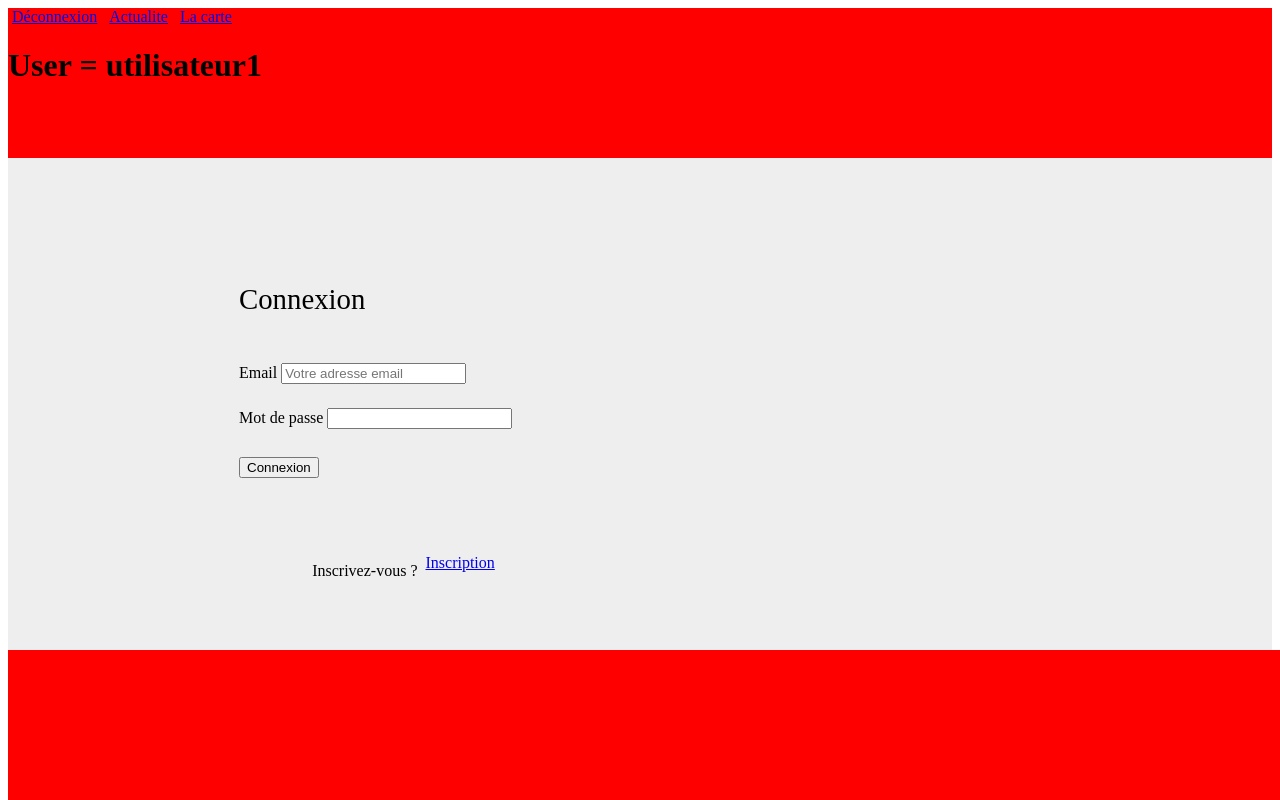
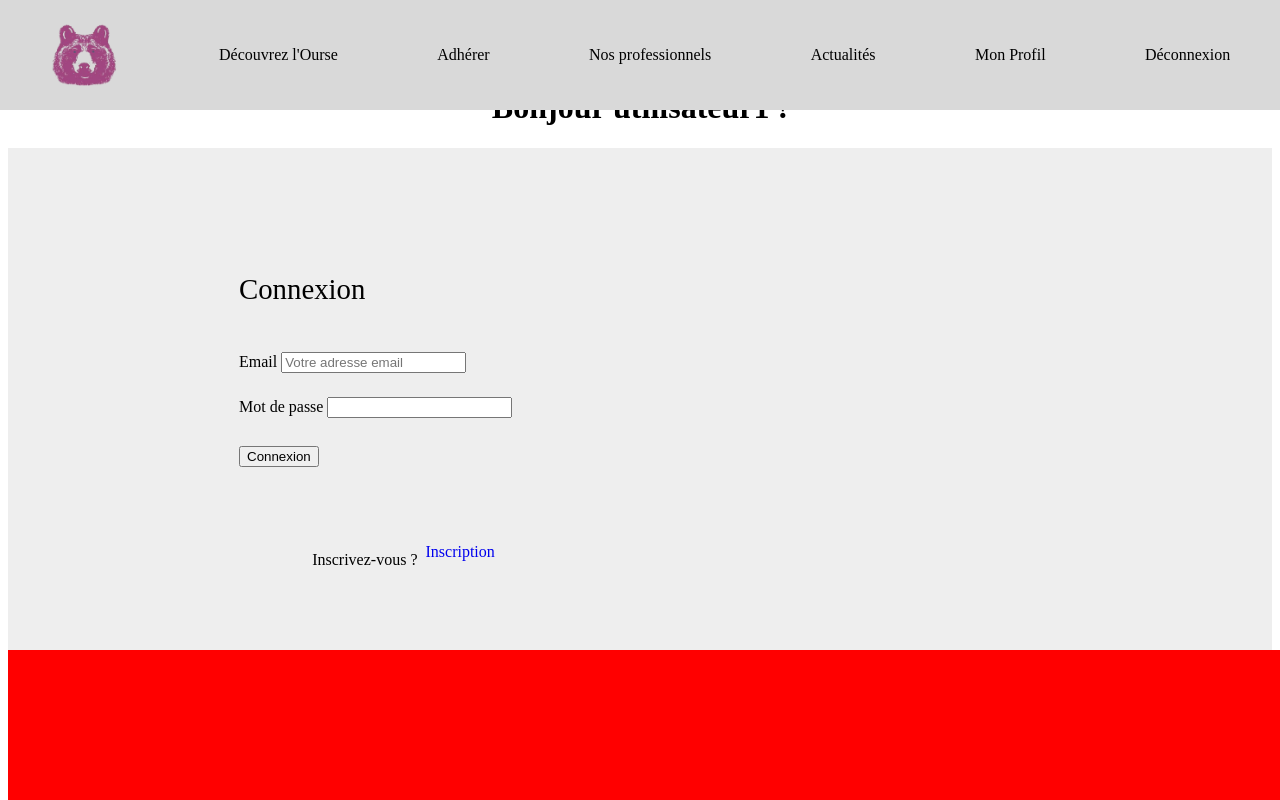
Before and after one commit to Aboubakr67/ourse, a PHP site: page /connexion.php in a window 1280 px wide. Run offline with PHP 8.4, Linux system fonts and the light colour scheme; a user stored in the database is signed in; a stand-in replaces the project's code that opens the database connection.

Commit message:
front: feuille de style+ front header et actualites

```diff
--- a/header.php
+++ b/header.php
@@ -6,6 +6,7 @@
     <title>OURSE</title>
 
     <script src="https://cdnjs.cloudflare.com/ajax/libs/bootstrap/5.3.3/js/bootstrap.min.js" integrity="sha512-ykZ1QQr0Jy/4ZkvKuqWn4iF3lqPZyij9iRv6sGqLRdTPkY69YX6+7wvVGmsdBbiIfN/8OdsI7HABjvEok6ZopQ==" crossorigin="anonymous" referrerpolicy="no-referrer"></script>
+    <link rel="stylesheet" href="style.css">
     <link rel="stylesheet" href="https://cdnjs.cloudflare.com/ajax/libs/bootstrap/5.3.3/css/bootstrap-grid.min.css" integrity="sha512-i1b/nzkVo97VN5WbEtaPebBG8REvjWeqNclJ6AItj7msdVcaveKrlIIByDpvjk5nwHjXkIqGZscVxOrTb9tsMA==" crossorigin="anonymous" referrerpolicy="no-referrer" />
 </head>
 
@@ -13,26 +14,23 @@
 
 <header>
 
+ <!-- barre de navigation -->
+    <nav class="navbar">
+        <a href="index.php"><img src="./images/logo.png" alt="logo"></a>
+        <a href="index.php">Découvrez l'Ourse</a>
+        <a href="adhesion.php">Adhérer</a>
+        <a href="la-carte.php">Nos professionnels</a>
 
+        <?php if (isset($_SESSION['auth'])) { ?>
+            <a href="actualite.php">Actualités</a>
+            <a href="profil.php">Mon Profil</a>
+            <a href="actions/deconnexion.php">Déconnexion</a>
+        <?php } else { ?>
+            <a href="connexion.php">Connexion</a>
+        <?php } ?>
 
-<?php if (isset($_SESSION['auth'])) { ?>
-    <a class="nav-link fs-6 mx-1 bg-danger rounded text-white" aria-current="page" aria-disabled="true" href="actions/deconnexion.php">Déconnexion</a>
-    <a class="nav-link fs-6 mx-1 bg-danger rounded text-white" aria-current="page" aria-disabled="true" href="actualite.php">Actualite</a>
-    <a class="nav-link fs-6 mx-1 bg-danger rounded text-white" aria-current="page" aria-disabled="true" href="la-carte.php">La carte</a>
-    <h1>User = <?php echo $_SESSION['pseudo']; ?></h1>
-
-                    <?php } else { ?>
-<a class="nav-link fs-5 mx-2 text-black" aria-disabled="true" href="inscription.php">Inscription</a>
-<a class="nav-link fs-5 mx-2 text-black" aria-disabled="true" href="index.php">Accueil</a>
-<a class="nav-link fs-5 mx-2 text-white rounded bg-primary" aria-disabled="true" href="connexion.php">Connexion</a>
-                    <?php } ?>
+    </nav>
+    <?php if (isset($_SESSION['auth'])) { ?>
+        <h1>Bonjour <?php echo $_SESSION['pseudo']; ?> !</h1>
+        <?php } ?>
 </header>
-
-<style>
-    header {
-    width: 100%; /* Prend toute la largeur de la page */
-    height: 150px; /* Hauteur de 300 pixels */
-    background-color: red; /* Couleur de fond rouge */
-}
-
-</style>
--- /dev/null
+++ b/style.css
@@ -0,0 +1,144 @@
+body {
+    padding-top: 60px;
+}
+
+:root {
+    --principal-color: #ad529d;
+    --light-principal-color : #f8e1f4;
+    --secondary-color: #CDCB61;
+    --black: #000000;
+    --white: rgb(248, 252, 250);
+    --navbar-color: #d9d9d9
+}
+
+a:hover, button:hover{
+    cursor:pointer;
+  }
+
+/*HEADER*/
+
+.navbar {
+    position: fixed;
+    top: 0;
+    left: 0;
+    width: 100%;
+    background-color:var(--navbar-color);
+    display: flex;
+    justify-content: space-around;
+    align-items: center;
+    padding: 10px 0;
+    z-index: 1000;
+}
+
+.navbar img {
+    width: 70px;
+    height: auto;
+}
+
+.navbar a {
+    color: var(--black);
+    text-decoration: none;
+    padding: 10px 20px;
+    border-radius: 5px;
+}
+
+.navbar a:not(:first-child):hover {
+    background-color: var(--secondary-color); /* Changement de couleur au survol */
+}
+
+a{
+    text-decoration: none;
+}
+
+
+/*LOGIN*/
+
+.formulaire {
+    display: flex;
+    justify-content: center;
+    align-items: center;
+    width: 100%;
+    height: 100vh;
+    /*padding: 20px;*/
+}
+
+.form {
+    background-color:var(--light-principal-color);
+    box-shadow: 0px 5px 15px rgba(24, 24, 24, 0.1);
+    width: 40%;
+    border-radius: 8px;
+    margin :0 auto;
+    margin-top : 200px;
+    flex-direction: column;
+    justify-content: center;
+}
+
+fieldset {
+    border: none;
+}
+
+#submit {
+    width: 100%;
+    cursor: pointer;
+    border: none;
+    background-color: var(--principal-color);
+    color: #fff;
+    padding: 10px;
+    border-radius: 8px;
+    margin-top: 15px;
+    transition: background-color 0.3s ease;
+}
+
+#submit:hover {
+    background-color: var(--secondary-color);
+    border-color: var(--principal-color);
+    border : 3px solid var(--principal-color);
+}
+
+.form input {
+    height: 40px;
+    margin: 10px;
+    width: calc(100% - 20px);
+    border-radius: 8px;
+    border: 1px solid #ccc;
+    padding: 5px 10px;
+}
+
+.form label {
+    font-weight: bold;
+    text-align: start;
+    margin-left: 15px;
+    margin-top: 10px;
+    display: block;
+}
+
+h1 {
+    text-align: center;
+}
+
+/*ACTUALITES*/
+
+.gridActus {
+    display: flex;
+    flex-wrap: wrap;
+    justify-content: center;
+    align-items: center;
+}
+
+.actu {
+    background-color: var(--white);
+    border: 4px solid var(--principal-color);
+    flex-basis: 25%;
+    flex-grow: 1;
+    flex-shrink: 1;
+    padding: 20px;
+    margin: 10px;
+    text-align: center;
+    border-radius : 10px;
+    height: 250px;
+
+}
+
+.actu img {
+    max-width: 100px;
+}
```
Also changed, not shown: actualite.php (+11 -0 lines), profil.php (added, +10 -0 lines), images/banniere.jpg (added), images/logo.png (added), images/ourse.png (added).
